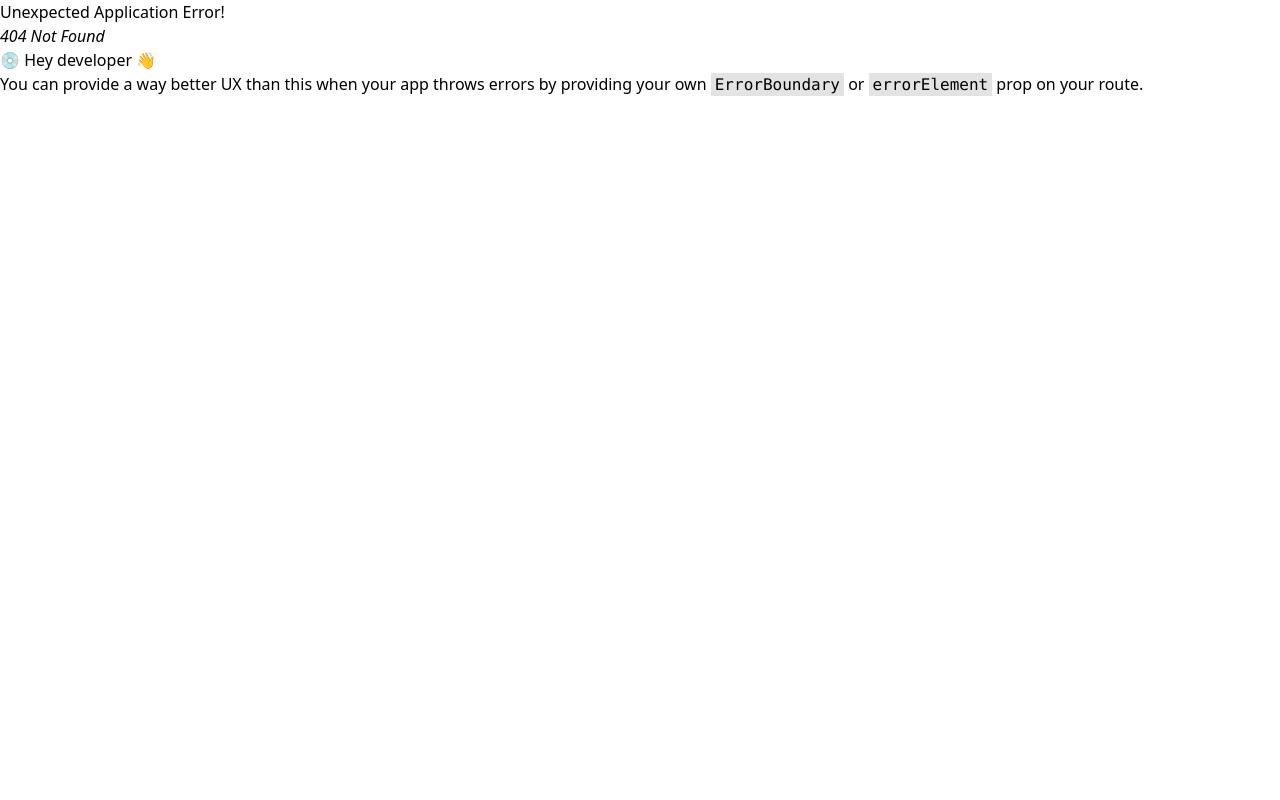
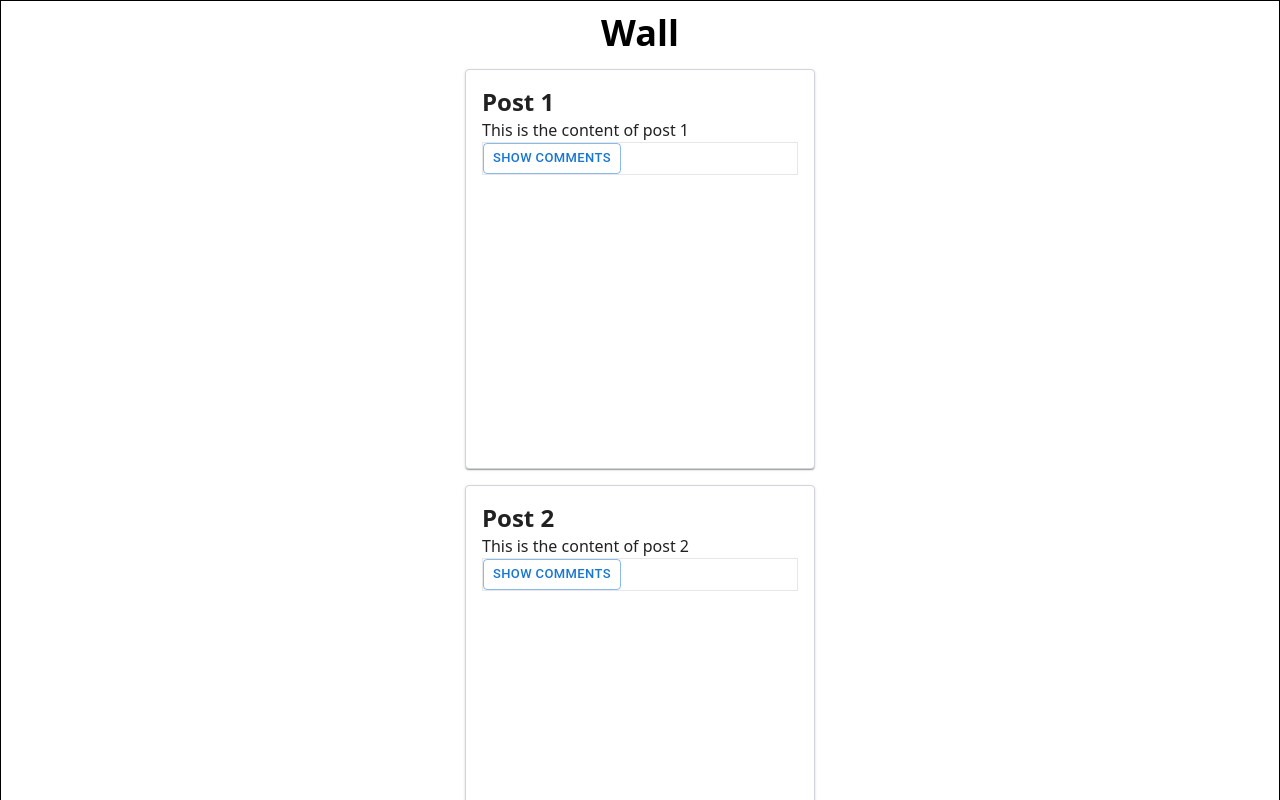
Before and after one commit to Lakshan-Chamoditha-Perera/Social-App, a React (Create React App) app: page / in a window 1280 px wide. Before the commit this address had no page. Shown: the top 800 px of the page. Built offline with nearby package versions, Linux system fonts and the light colour scheme; data requests are answered from the project's data file.

Commit message:
post and wall component added

```diff
--- a/package.json
+++ b/package.json
@@ -5,6 +5,7 @@
   "dependencies": {
     "@emotion/react": "^11.11.4",
     "@emotion/styled": "^11.11.5",
+    "@mui/icons-material": "^5.16.4",
     "@mui/material": "^5.16.4",
     "@mui/styled-engine": "^5.16.4",
     "@reduxjs/toolkit": "^2.2.6",
--- /dev/null
+++ b/src/components/Post.jsx
@@ -0,0 +1,51 @@
+import React, {useState} from "react";
+import {toast} from "react-toastify";
+import {Button, Card, CardActionArea} from "@mui/material";
+import {useDispatch, useSelector} from "react-redux";
+
+const Post = ({post}) => {
+    const [showComments, setShowComments] = useState(false);
+    const dispatch = useDispatch();
+    const comments = useSelector((state) => state.comments.items);
+    const commentsStatus = useSelector((state) => state.comments.status);
+    const error = useSelector((state) => state.comments.error);
+
+    const loadComments = async () => {
+        setShowComments(true);
+        toast.success("Comments loaded successfully");
+    };
+
+    let content;
+
+    if (commentsStatus === "loading") {
+        content = <p>Loading...</p>;
+    } else if (commentsStatus === "succeeded") {
+        content = (<ul>
+            {comments.map((comment) => (<li key={comment.id}>comment</li>))}
+        </ul>);
+    } else if (commentsStatus === "failed") {
+        content = <p>{error}</p>;
+    }
+
+    return (<Card
+        className="cursor-pointer w-[350px] min-h-[400px] m-4 border border-gray-300 rounded-lg shadow-lg"
+        key={post.id}
+    >
+        {/* Card body */}
+        <div className="p-4 flex flex-col justify-between">
+            <h1 className="text-2xl font-bold">{post.title}</h1>
+            <p>{post.content}</p>
+            <div onClick={loadComments}>
+                <div className={'w-full border d-flex items-end justify-end'}>
+                    <Button variant="outlined" size={'small'}> Show comments</Button>
+                </div>
+            </div>
+            {showComments ? (<div className="mt-4">
+                <h2 className="text-xl font-bold">Comments</h2>
+                {content}
+            </div>) : null}
+        </div>
+    </Card>);
+};
+
+export default Post;
--- a/src/redux/commentsSlice.js
+++ b/src/redux/commentsSlice.js
@@ -2,7 +2,7 @@ import { createSlice, createAsyncThunk } from '@reduxjs/toolkit';
 import axios from 'axios';
 
 export const fetchComments = createAsyncThunk('comments/fetchComments', async (postId) => {
-    const response = await axios.get(`/comments?postId=${postId}`);
+    const response = await axios.get(`http://localhost:8001/comments?postId=${postId}`);
     return response.data;
 });
 
--- a/src/redux/postsSlice.js
+++ b/src/redux/postsSlice.js
@@ -1,20 +1,15 @@
-import { createSlice, createAsyncThunk } from '@reduxjs/toolkit';
+import {createAsyncThunk, createSlice} from '@reduxjs/toolkit';
 import axios from 'axios';
 
 export const fetchPosts = createAsyncThunk('posts/fetchPosts', async () => {
-    const response = await axios.get('/api/posts');
+    const response = await axios.get('http://localhost:8001/posts');
     return response.data;
 });
 
 const postsSlice = createSlice({
-    name: 'posts',
-    initialState: {
-        items: [],
-        status: 'idle',
-        error: null,
-    },
-    reducers: {},
-    extraReducers: (builder) => {
+    name: 'posts', initialState: {
+        items: [], status: 'idle', error: null,
+    }, reducers: {}, extraReducers: (builder) => {
         builder
             .addCase(fetchPosts.pending, (state) => {
                 state.status = 'loading';
--- a/src/redux/repliesSlice.js
+++ b/src/redux/repliesSlice.js
@@ -2,7 +2,7 @@ import { createSlice, createAsyncThunk } from '@reduxjs/toolkit';
 import axios from 'axios';
 
 export const fetchReplies = createAsyncThunk('replies/fetchReplies', async (commentId) => {
-    const response = await axios.get(`/comments/${commentId}`);
+    const response = await axios.get(`http://localhost:8001/comments/${commentId}`);
     return response.data;
 });
 
--- /dev/null
+++ b/src/views/wall/Wall.jsx
@@ -0,0 +1,49 @@
+// src/pages/Wall.js
+import React, { useEffect } from "react";
+import { useDispatch, useSelector } from "react-redux";
+import { fetchPosts } from "../../redux/postsSlice";
+import Post from "../../components/Post";
+
+const Wall = () => {
+  const dispatch = useDispatch();
+  const posts = useSelector((state) => state.posts.items);
+  const postStatus = useSelector((state) => state.posts.status);
+  const error = useSelector((state) => state.posts.error);
+
+  useEffect(() => {
+    if (postStatus === "idle") {
+      dispatch(fetchPosts());
+    }
+  }, [postStatus, dispatch]);
+
+  let content;
+
+  if (postStatus === "loading") {
+    content = <p>Loading...</p>;
+  } else if (postStatus === "succeeded") {
+    content = (
+      <ul>
+        {posts.map((post) => (
+          <li key={post.id}>
+            <Post post={post} />
+          </li>
+        ))}
+      </ul>
+    );
+  } else if (postStatus === "failed") {
+    content = <p>{error}</p>;
+  }
+
+  return (
+    <div
+      className={
+        "border border-black flex flex-col items-center justify-center"
+      }
+    >
+      <h1 className={"text-4xl mt-3 font-bold"}>Wall</h1>
+      {content}
+    </div>
+  );
+};
+
+export default Wall;
```
Also changed, not shown: src/App.js (+13 -7 lines), src/views/wall/wall.jsx (deleted), 1 other file (tests, documents, lock files or other folders).
